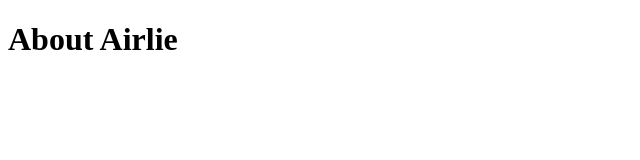
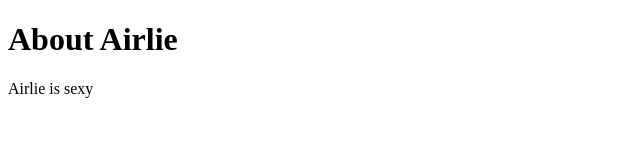
Before and after one commit to whitwebdev/Airlie, a plain HTML site: page index.html in a window 1280 px wide. Shown: the whole page, without its empty margins (0-640 px from the left). Drawn offline with Linux system fonts and the light colour scheme.

Commit message:
Added sexy paragraph

```diff
--- a/index.html
+++ b/index.html
@@ -8,6 +8,7 @@
 </head>
 <body>
     <h1>About Airlie</h1>
+    <p>Airlie is sexy</p>
 
 </body>
 </html>
```
